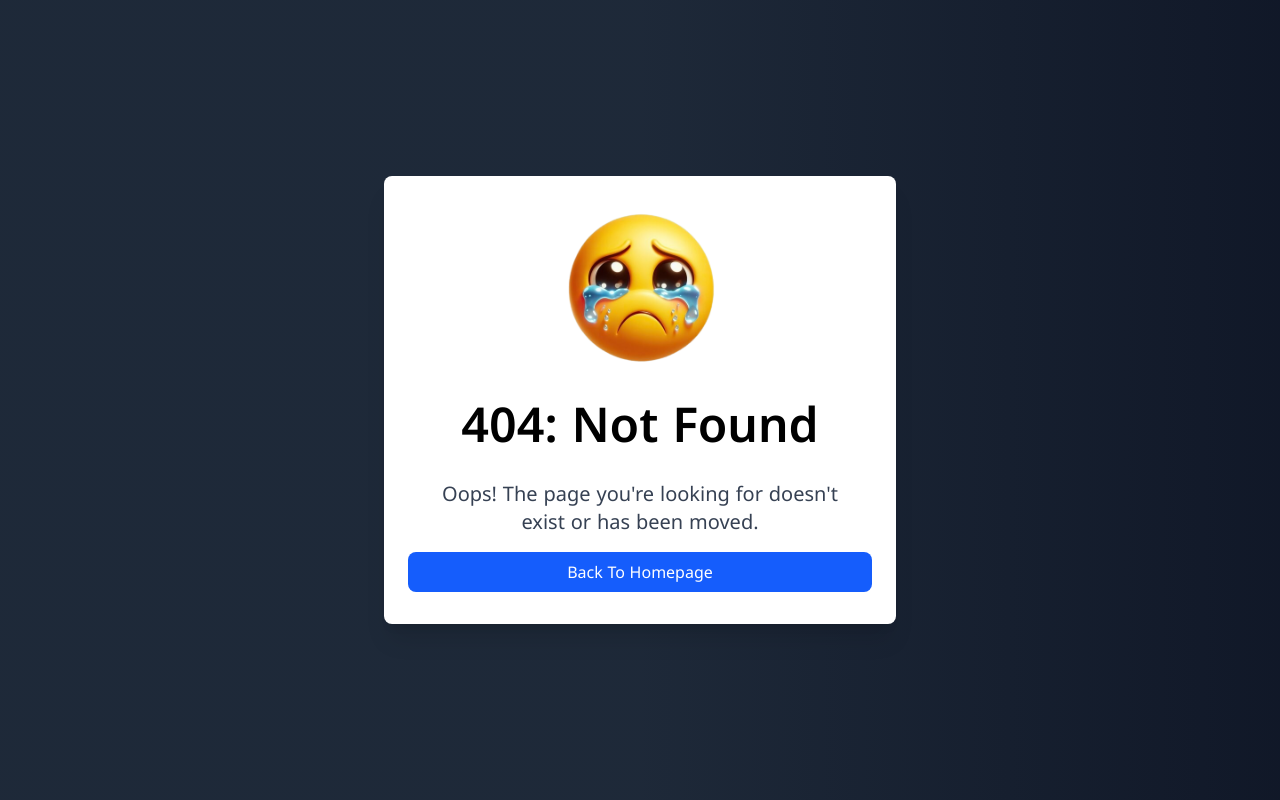
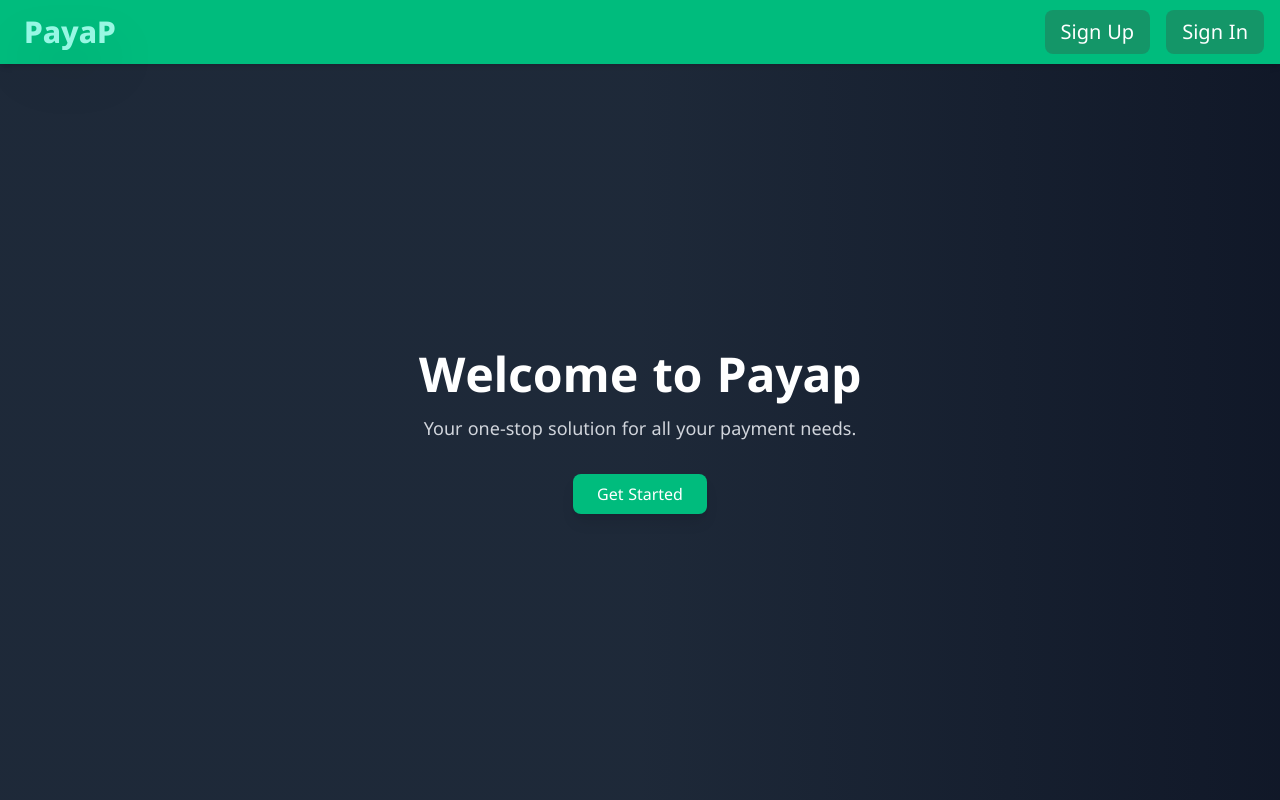
Before and after one commit to Pujan-khunt/Payment-Application, a React (Vite) app in the folder frontend/: page / in a window 1280 px wide. Before the commit this address had no page. Built offline with nearby package versions, Linux system fonts and the light colour scheme.

Commit message:
Added a landing page along with navigation at various places
1. Created the landing page with all the components required.
2. Added appropriate navigation to the navbar of the landing page
3. Added appropriate navigation to the sign in and sign up dialog
footers in both forms "Sign Up" and "Sign In"

```diff
--- a/frontend/src/App.jsx
+++ b/frontend/src/App.jsx
@@ -5,6 +5,7 @@ import SignUp from "./pages/SignUp.jsx";
 import Dashboard from "./pages/Dashboard.jsx";
 import SendMoney from "./pages/SendMoney.jsx";
 import NotFound from "./pages/NotFound.jsx";
+import Landing from "./pages/Landing.jsx"
 
 import axios from "axios";
 axios.defaults.baseURL = "https://payment-application-e9e6.onrender.com/api/v1";
@@ -13,6 +14,7 @@ function App() {
   return (
     <>
       <Routes>
+        <Route path="/" element={<Landing />} />
         <Route path="/sign-in" element={<SignIn />} />
         <Route path='/sign-up' element={<SignUp />} />
         <Route path='/dashboard' element={<Dashboard />} />
--- /dev/null
+++ b/frontend/src/components/CentralPiece.jsx
@@ -0,0 +1,20 @@
+import React from 'react'
+import { useNavigate } from "react-router-dom";
+
+function CentralPiece() {
+  const navigate = useNavigate();
+
+  return (
+    <div>
+      <div className='flex flex-col items-center justify-center min-h-[calc(100vh-4rem)]'>
+        <h1 className='text-5xl font-bold text-white mb-4'>Welcome to Payap</h1>
+        <p className='text-lg text-gray-300 mb-8'>Your one-stop solution for all your payment needs.</p>
+        <button onClick={() => navigate("/sign-up")} className='bg-emerald-500 text-white px-6 py-2 rounded-lg shadow-lg hover:bg-emerald-600 transition duration-300'>
+          Get Started
+        </button>
+      </div>
+    </div>
+  )
+}
+
+export default CentralPiece
--- a/frontend/src/components/Navbar.jsx
+++ b/frontend/src/components/DashboardNavbar.jsx
@@ -1,7 +1,7 @@
 import React from "react";
 import Logo from "../Assets/images/Payap2.png";
 
-function Navbar({ firstName, avatarUrl }) {
+function DashboardNavbar({ firstName, avatarUrl }) {
   return (
     <div className="w-full h-16 bg-emerald-500 flex items-center px-4 shadow-md">
       <div className='flex items-center flex-1'>
@@ -11,11 +11,11 @@ function Navbar({ firstName, avatarUrl }) {
         </div>
       </div>
       <div className='flex gap-x-4 items-center'>
-        <p className='text-lg'>Hello, {firstName}</p>
-        <img src={avatarUrl} className="w-10 h-10 rounded-full"/>
+        <p className='text-lg'>{firstName ? `Hello {firstName}` : "Welcome to Payap"}</p>
+        <img src={avatarUrl} className="w-10 h-10 rounded-full" />
       </div>
     </div>
   );
 }
 
-export default Navbar;
+export default DashboardNavbar;
--- a/frontend/src/components/DialogFooter.jsx
+++ b/frontend/src/components/DialogFooter.jsx
@@ -1,10 +1,10 @@
 import React from "react";
 
-function DialogFooter({ footerText, footerLinkText }) {
+function DialogFooter({ onClick, footerText, footerLinkText }) {
   return (
     <div className='w-full flex justify-center mt-4'>
       <div>{footerText}</div>
-      <div className='ml-1 underline cursor-pointer'>{footerLinkText}</div>
+      <div onClick={onClick} className='ml-1 underline cursor-pointer'>{footerLinkText}</div>
     </div>
   );
 }
--- /dev/null
+++ b/frontend/src/components/LandingNavbar.jsx
@@ -0,0 +1,21 @@
+import React from 'react'
+import ListItem from './ListItem'
+import { useNavigate } from 'react-router-dom';
+
+function LandingNavbar() {
+  const navigate = useNavigate();
+
+  return (
+    <div className='w-full h-16 bg-emerald-500 flex items-center px-4 shadow-md'>
+      <div className="text-3xl flex-1 drop-shadow-2xl font-extrabold bg-gradient-to-r from-teal-200  to-green-200 bg-clip-text text-transparent ml-2">
+        PayaP
+      </div>
+      <ul className='flex gap-x-4 items-center'>
+        <ListItem onClick={() => navigate("/sign-up")} content="Sign Up" />
+        <ListItem onClick={() => navigate(("/sign-in"))} content="Sign In" />
+      </ul>
+    </div>
+  )
+}
+
+export default LandingNavbar
--- /dev/null
+++ b/frontend/src/components/ListItem.jsx
@@ -0,0 +1,9 @@
+import React from 'react'
+
+function ListItem({ onClick, content}) {
+  return (
+    <li onClick={onClick} className='text-white text-xl bg-stone-700/30 px-4 py-2 cursor-pointer rounded-lg'>{content}</li>
+  )
+}
+
+export default ListItem
--- a/frontend/src/pages/Dashboard.jsx
+++ b/frontend/src/pages/Dashboard.jsx
@@ -1,5 +1,5 @@
 import Background from "../components/Background.jsx";
-import Navbar from "../components/Navbar.jsx";
+import DashboardNavbar from "../components/DashboardNavbar.jsx";
 import UserSection from "../components/UserSection.jsx";
 import AccountBalance from "../components/AccountBalance.jsx";
 import avatarUrl from "../Assets/images/profile.jpg";
@@ -28,7 +28,7 @@ function Dashboard() {
 
   return (
     <Background>
-      <Navbar firstName="Pujan" avatarUrl={avatarUrl} />
+      <DashboardNavbar firstName="Pujan" avatarUrl={avatarUrl} />
       <div className="bg-white/70 mx-auto w-1/2 mt-6 rounded-lg py-0.5">
         <AccountBalance balance={userBalance} />
       </div>
--- /dev/null
+++ b/frontend/src/pages/Landing.jsx
@@ -0,0 +1,16 @@
+import Background from '../components/Background';
+import LandingNavbar from '../components/LandingNavbar';
+import CentralPiece from '../components/CentralPiece';
+
+function Landing() {
+  return (
+    <>
+      <Background>
+        <LandingNavbar />
+        <CentralPiece/>
+      </Background>
+    </>
+  )
+}
+
+export default Landing
--- a/frontend/src/pages/SignIn.jsx
+++ b/frontend/src/pages/SignIn.jsx
@@ -54,7 +54,7 @@ function SignUp() {
             {error && <ErrorComponent errorMessage={error} />}
             <SubmitButton buttonText="Submit" />
           </FormWrapper>
-          <DialogFooter footerText="Dont have an account?" footerLinkText="Sign Up" />
+          <DialogFooter onClick={() => navigate("/sign-up")} footerText="Dont have an account?" footerLinkText="Sign Up" />
         </Dialog>
       </div>
     </Background>
--- a/frontend/src/pages/SignUp.jsx
+++ b/frontend/src/pages/SignUp.jsx
@@ -66,7 +66,7 @@ function SignIn() {
             {error && <ErrorComponent errorMessage={error} />}
             <SubmitButton buttonText="Submit" />
           </FormWrapper>
-          <DialogFooter footerText="Already have an account?" footerLinkText="Sign In" />
+          <DialogFooter onClick={() => navigate("/sign-in")} footerText="Already have an account?" footerLinkText="Sign In" />
         </Dialog>
       </div>
     </Background>
```
